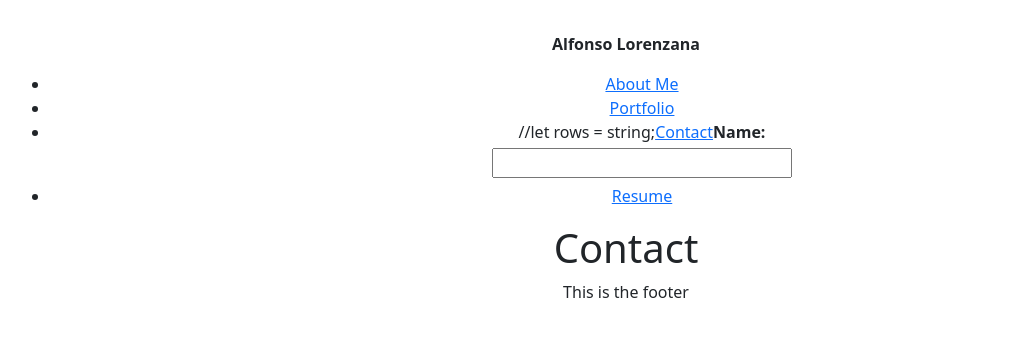
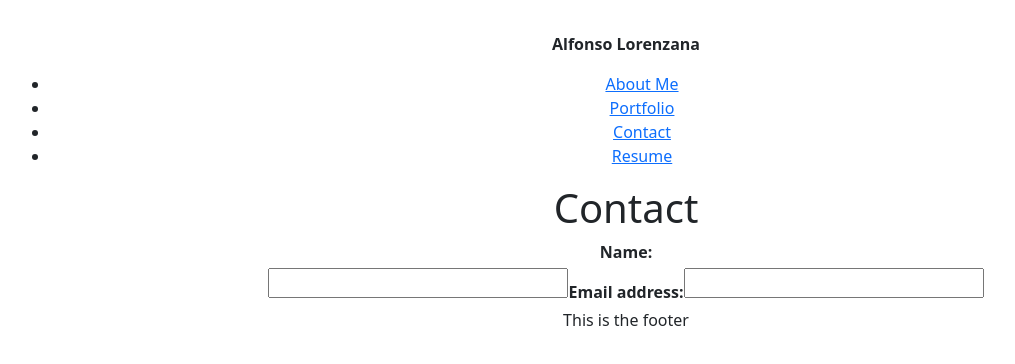
Before and after one commit to Alfonso1Lorenzana/reactVite, a React (Vite) app: page /contact in a window 1280 px wide. Shown: the top 364 px of the page, without its empty margins (14-1029 px from the left). Built offline with nearby package versions, Linux system fonts and the light colour scheme.

Commit message:
Contact.tsx information

```diff
--- a/src/components/Header.tsx
+++ b/src/components/Header.tsx
@@ -11,10 +11,7 @@ function Header() {
           <a href="/portfolio">Portfolio</a>
         </li>
         <li>
-          //let rows = string;
           <a href="/contact">Contact</a>
-          <label htmlFor="name">Name:</label><br></br>
-          <textarea id="name"></textarea>
         </li>
         <li>
           <a href="/resume.txt">Resume</a>
--- a/src/pages/AboutMe.tsx
+++ b/src/pages/AboutMe.tsx
@@ -1,5 +1,6 @@
 import photo from "../assets/alfonso1.jpeg";
 
+// This folder,
 function AboutMe() {
 
   return (
--- a/src/pages/Contact.tsx
+++ b/src/pages/Contact.tsx
@@ -6,6 +6,10 @@ function Contact() {
 
         <>
         <h1>Contact</h1>
+        <label htmlFor="name">Name:</label><br></br>
+        <textarea id="name"></textarea>
+        <label htmlFor="email">Email address:</label>
+        <textarea id="email"></textarea>
         </>
 
     )
```
